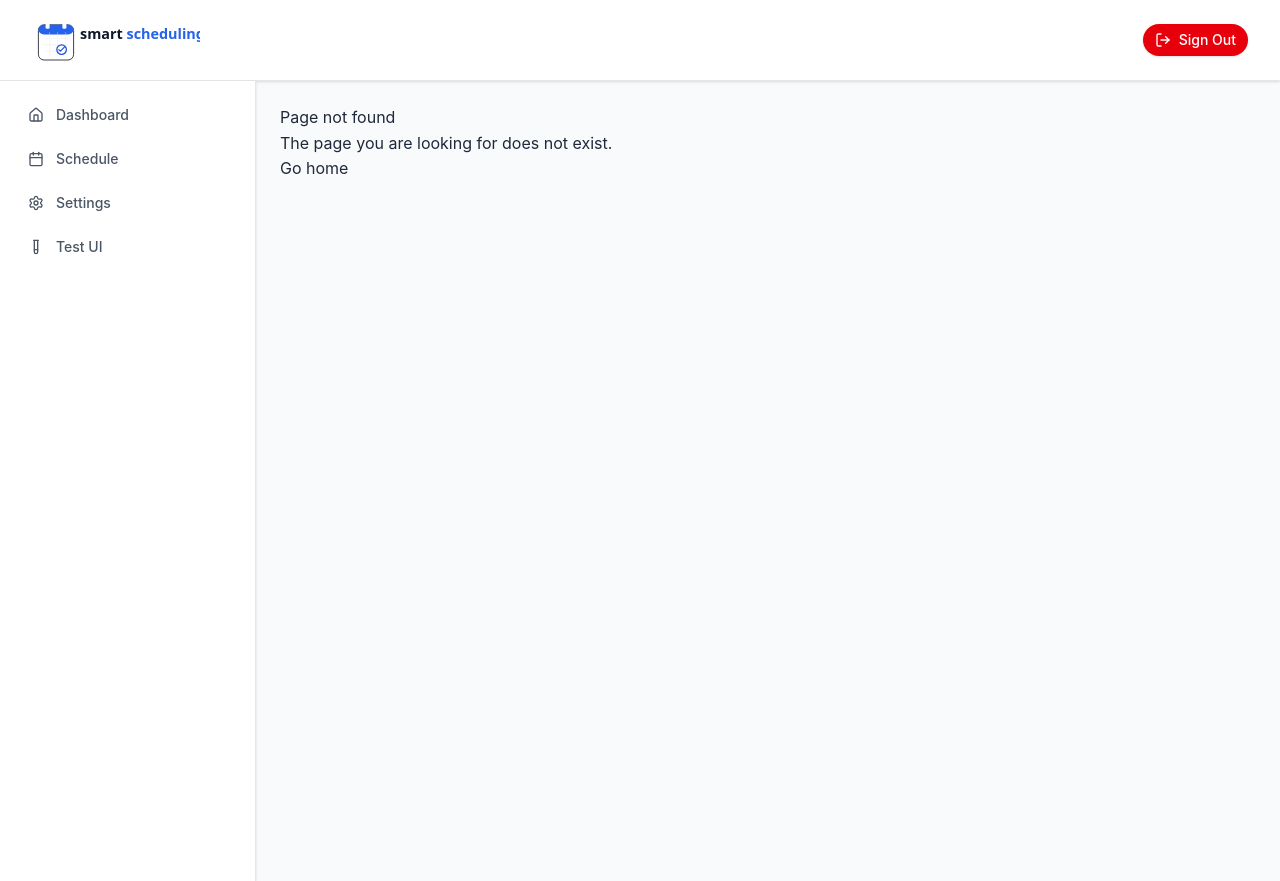
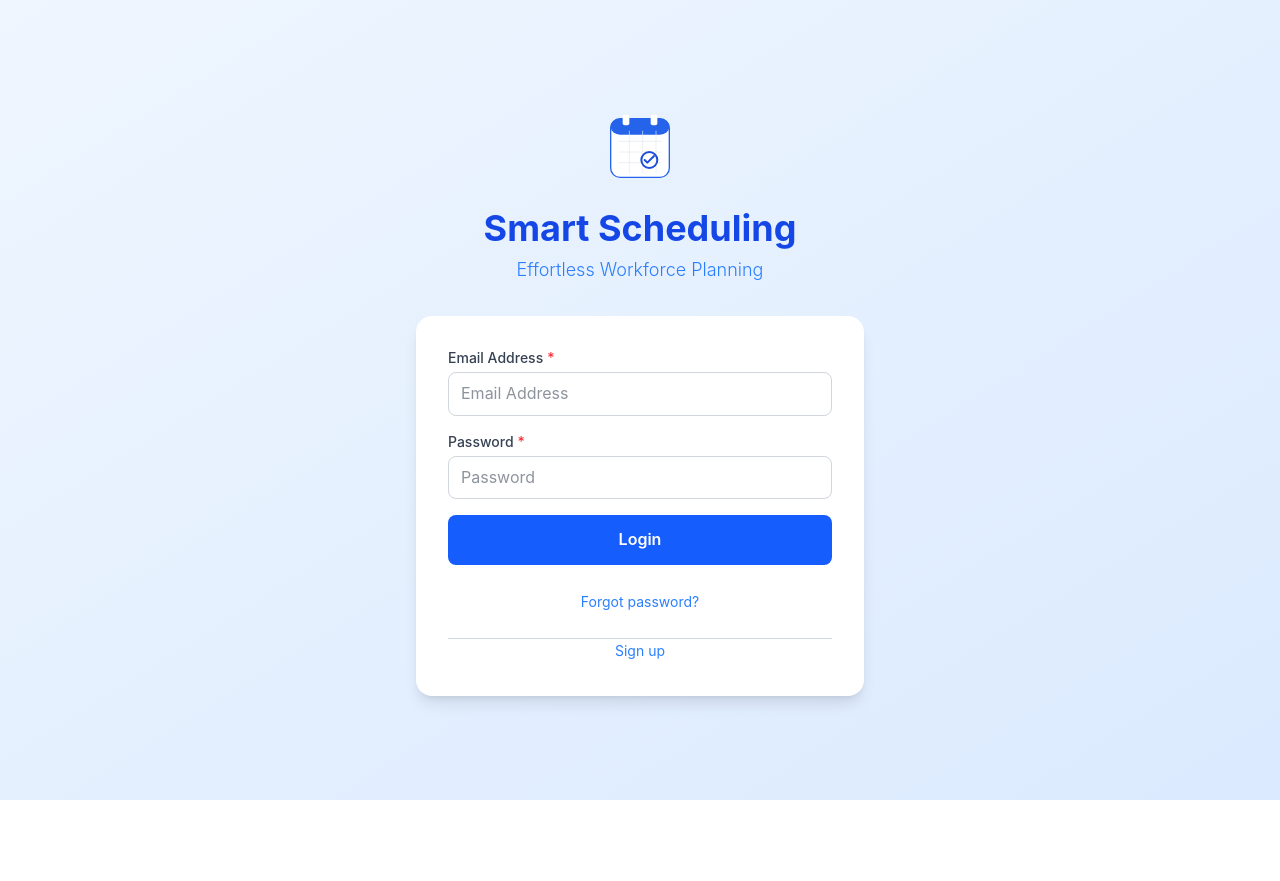
Before and after one commit to AlonLivne007/smart-scheduling, a React app in the folder frontend/: page /login in a window 1280 px wide. Before the commit this address had no page. After the commit the page ends 800 px from the top, so only its background shows below. Built offline with nearby package versions, Linux system fonts and the light colour scheme; the HTML template or start-up script is replaced by a standard one.

Commit message:
login page lokk good

```diff
--- a/frontend/src/App.jsx
+++ b/frontend/src/App.jsx
@@ -16,6 +16,7 @@
 import { BrowserRouter, Routes, Route } from 'react-router-dom'
 import './styles/global.css'
 import MainLayout from './layouts/MainLayout.jsx'
+import LoginPage from './pages/LoginPage.jsx'
 import HomePage from './pages/HomePage.jsx'
 import SchedulePage from './pages/SchedulePage.jsx'
 import SettingsPage from './pages/SettingsPage.jsx'
@@ -26,6 +27,9 @@ function App() {
   return (
     <BrowserRouter>
       <Routes>
+        {/* Login page - standalone page without layout */}
+        <Route path="/login" element={<LoginPage />} />
+
         {/* Main layout route - wraps all pages with header and sidebar */}
         <Route path="/" element={<MainLayout />}>
           {/* Home page - dashboard with metrics and overview */}
--- /dev/null
+++ b/frontend/src/pages/LoginPage.jsx
@@ -0,0 +1,153 @@
+/**
+ * Login Page Component
+ *
+ * A modern, clean login page for the Smart Scheduling application.
+ * Features a centered login form with gradient background and professional styling.
+ *
+ * Features:
+ * - Soft blue-to-white gradient background
+ * - Centered login card with shadow
+ * - App logo and branding
+ * - Email and password input fields
+ * - Full-width login button
+ * - Forgot password and sign up links
+ *
+ * @component
+ * @returns {JSX.Element} The login page
+ */
+import React, { useState } from 'react';
+import Button from '../components/ui/Button.jsx';
+import InputField from '../components/ui/InputField.jsx';
+
+export default function LoginPage() {
+  const [formData, setFormData] = useState({
+    email: '',
+    password: ''
+  });
+
+  const handleInputChange = (e) => {
+    const { name, value } = e.target;
+    setFormData(prev => ({
+      ...prev,
+      [name]: value
+    }));
+  };
+
+  const handleSubmit = (e) => {
+    e.preventDefault();
+    // Handle login logic here
+    console.log('Login attempt:', formData);
+  };
+
+  return (
+    <div className="min-h-screen bg-gradient-to-br from-blue-50 to-blue-100 flex items-center justify-center p-4">
+      <div className="w-full max-w-md">
+        {/* Header Section - Logo and App Name */}
+        <div className="text-center mb-8">
+          {/* App Logo/Icon */}
+          <div className="mb-6">
+            <svg
+              width="80"
+              height="80"
+              viewBox="0 0 120 120"
+              fill="none"
+              xmlns="http://www.w3.org/2000/svg"
+              className="mx-auto"
+            >
+              <g transform="translate(16,16)">
+                <rect x="0" y="6" rx="14" ry="14" width="88" height="88" fill="#ffffff" stroke="#2563eb" strokeWidth="2"/>
+                <rect x="0" y="6" rx="14" ry="14" width="88" height="24" fill="#2563eb"/>
+                <g fill="#ffffff">
+                  <rect x="18" y="0" width="10" height="16" rx="3" ry="3"/>
+                  <rect x="60" y="0" width="10" height="16" rx="3" ry="3"/>
+                </g>
+                <g stroke="#e2e8f0" strokeWidth="1">
+                  <line x1="12" y1="40" x2="76" y2="40"/>
+                  <line x1="12" y1="56" x2="76" y2="56"/>
+                  <line x1="12" y1="72" x2="76" y2="72"/>
+                  <line x1="28" y1="24" x2="28" y2="88"/>
+                  <line x1="48" y1="24" x2="48" y2="88"/>
+                  <line x1="68" y1="24" x2="68" y2="88"/>
+                </g>
+                <circle cx="58" cy="68" r="12" fill="none" stroke="#1d4ed8" strokeWidth="3"/>
+                <path d="M51 68 l4 4 l10 -10" fill="none" stroke="#1d4ed8" strokeWidth="3" strokeLinecap="round" strokeLinejoin="round"/>
+              </g>
+            </svg>
+          </div>
+
+          {/* App Name */}
+          <h1 className="text-4xl font-bold text-blue-700 mb-2">
+            Smart Scheduling
+          </h1>
+
+          {/* Subtitle */}
+          <p className="text-lg text-blue-500 font-light">
+            Effortless Workforce Planning
+          </p>
+        </div>
+
+        {/* Login Card */}
+        <div className="bg-white rounded-2xl shadow-lg p-8">
+          <form onSubmit={handleSubmit} className="space-y-6">
+            {/* Email Field */}
+            <InputField
+              label="Email Address"
+              type="email"
+              name="email"
+              placeholder="Email Address"
+              value={formData.email}
+              onChange={handleInputChange}
+              required
+            />
+
+            {/* Password Field */}
+            <InputField
+              label="Password"
+              type="password"
+              name="password"
+              placeholder="Password"
+              value={formData.password}
+              onChange={handleInputChange}
+              required
+            />
+
+            {/* Login Button */}
+            <button
+              type="submit"
+              className="w-full bg-blue-600 text-white font-semibold py-3 px-4 rounded-lg hover:bg-blue-700 focus:outline-none focus:ring-2 focus:ring-blue-500 focus:ring-offset-2 transition-colors duration-200"
+            >
+              Login
+            </button>
+
+            {/* Forgot Password Link */}
+            <div className="text-center">
+              <a
+                href="#"
+                className="text-blue-500 hover:text-blue-600 text-sm transition-colors duration-200"
+              >
+                Forgot password?
+              </a>
+            </div>
+
+            {/* Divider */}
+            <div className="relative">
+              <div className="absolute inset-0 flex items-center">
+                <div className="w-full border-t border-gray-300"></div>
+              </div>
+            </div>
+
+            {/* Sign Up Link */}
+            <div className="text-center">
+              <a
+                href="#"
+                className="text-blue-500 hover:text-blue-600 text-sm transition-colors duration-200"
+              >
+                Sign up
+              </a>
+            </div>
+          </form>
+        </div>
+      </div>
+    </div>
+  );
+}
```
